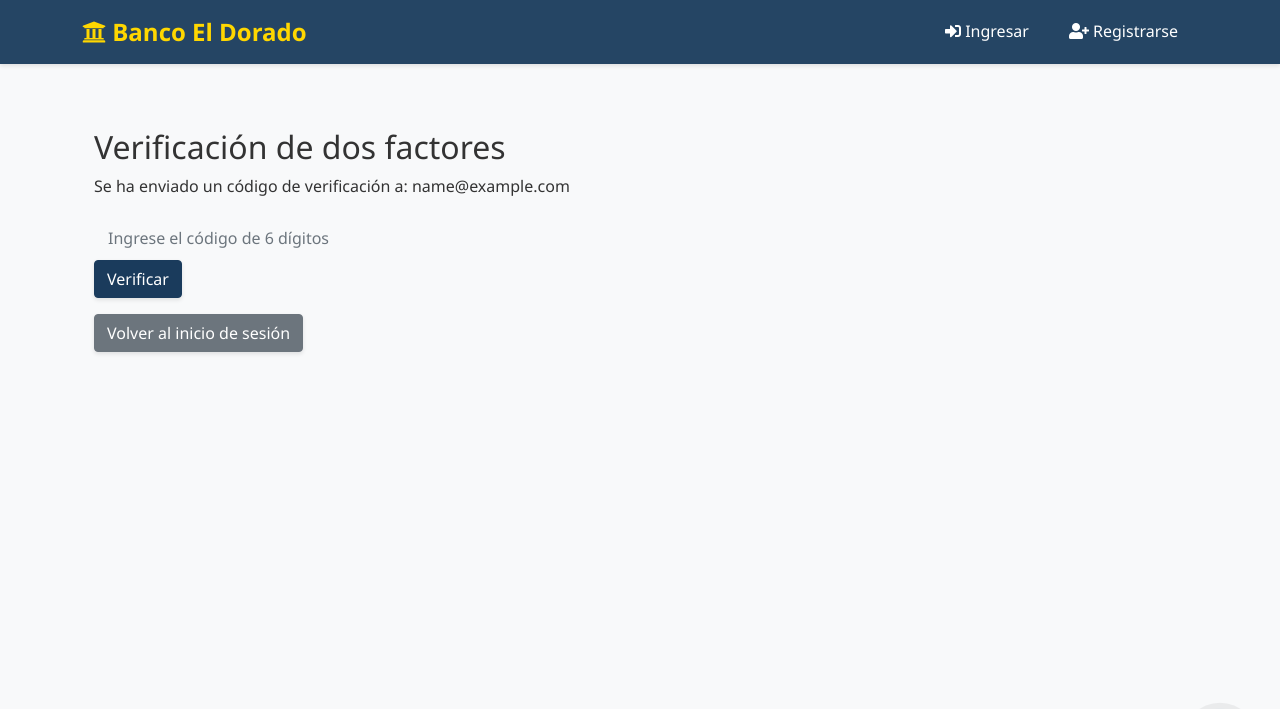
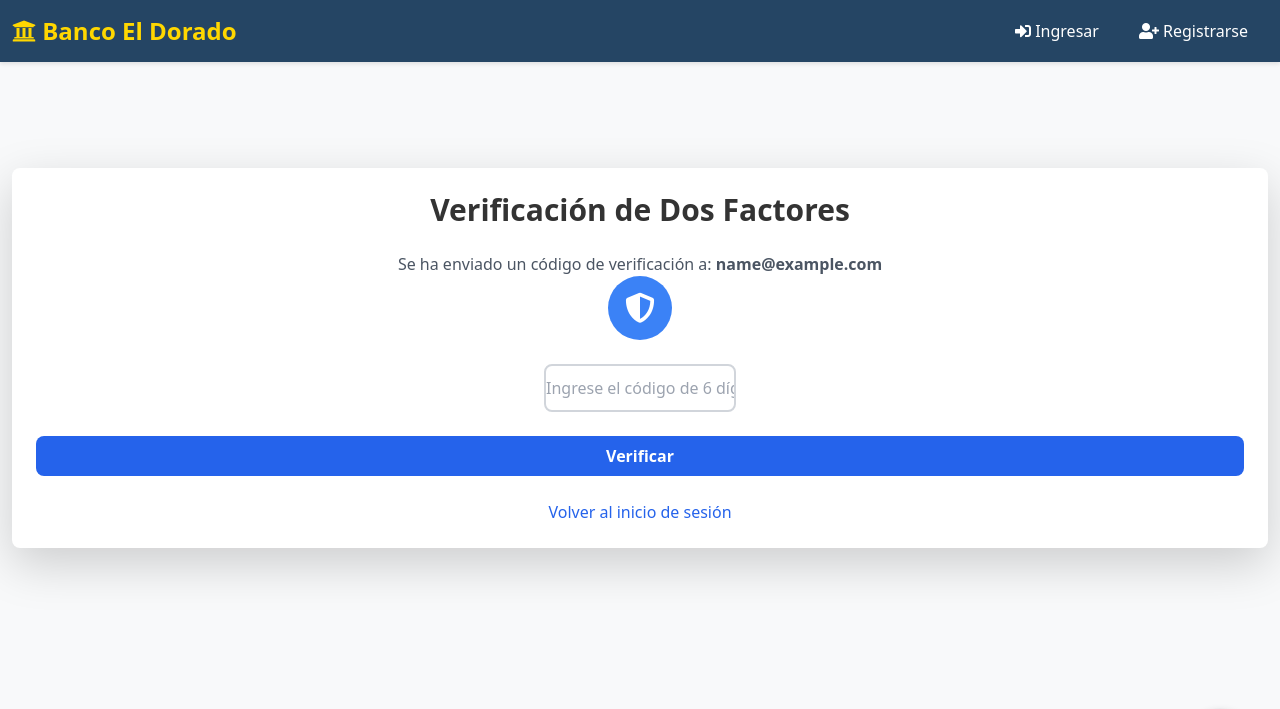
Before and after one commit to CristianGonzalezGG/Bank, a Django app: template blog/templates/blog/verify_2fa.html in a window 1280 px wide. Shown: the top 709 px of the page. Run offline with Django 3.2, Linux system fonts and the light colour scheme; the template is opened without the code that fills it: most values are stand-ins (such as "Sample title", 1, 10 or a date in 2020).

Commit message:
LOGIN 2FA, VERIFIED

```diff
--- a/blog/templates/blog/verify_2fa.html
+++ b/blog/templates/blog/verify_2fa.html
@@ -1,21 +1,52 @@
 {% extends 'base.html' %}
 
 {% block content %}
-<div class="container">
-    <h2>Verificación de dos factores</h2>
-    <p>Se ha enviado un código de verificación a: {{ email }}</p>
+<div class="container mx-auto mt-10 p-6 bg-white rounded-lg shadow-lg">
+    <h2 class="text-3xl font-bold text-center mb-6">Verificación de Dos Factores</h2>
+    <p class="text-center text-gray-600">Se ha enviado un código de verificación a: <strong>{{ email }}</strong></p>
 
-    <form method="post">
+    <div class="flex justify-center mb-4">
+        <div class="w-16 h-16 bg-blue-500 rounded-full flex items-center justify-center">
+            <i class="fas fa-shield-alt text-white text-3xl"></i>
+        </div>
+    </div>
+
+    <form method="post" class="flex justify-center mb-4">
         {% csrf_token %}
-        <div class="form-group">
-            <input type="text" name="code" maxlength="6" required
-                   class="form-control" placeholder="Ingrese el código de 6 dígitos">
-        </div>
-        <button type="submit" class="btn btn-primary">Verificar</button>
+        <input type="text" name="code" maxlength="6" required
+               class="w-48 h-12 text-center border-2 border-gray-300 rounded-lg focus:outline-none focus:ring-2 focus:ring-blue-500"
+               placeholder="Ingrese el código de 6 dígitos"
+               aria-label="Código de verificación"
+               pattern="\d{6}"
+               oninput="this.value = this.value.replace(/[^0-9]/g, '');">
     </form>
 
-    <div class="mt-3">
-        <a href="{% url 'blog:login' %}" class="btn btn-secondary">Volver al inicio de sesión</a>
+    <button type="button" class="w-full bg-blue-600 text-white font-semibold py-2 rounded-lg hover:bg-blue-700 transition duration-300" onclick="submitForm()">Verificar</button>
+
+    <div class="mt-4 text-center">
+        <a href="{% url 'blog:login' %}" class="text-blue-600 hover:underline">Volver al inicio de sesión</a>
     </div>
 </div>
+
+<!-- Agregar Tailwind CSS -->
+<link href="https://cdn.jsdelivr.net/npm/tailwindcss@2.2.19/dist/tailwind.min.css" rel="stylesheet">
+<!-- Agregar Font Awesome para el ícono -->
+<link rel="stylesheet" href="https://cdnjs.cloudflare.com/ajax/libs/font-awesome/5.15.4/css/all.min.css">
+<!-- Agregar animaciones de Animate.css -->
+<link rel="stylesheet" href="https://cdnjs.cloudflare.com/ajax/libs/animate.css/4.1.1/animate.min.css" />
+<script>
+    // Función para enviar el formulario
+    function submitForm() {
+        document.querySelector('form').submit();
+    }
+
+    // Animación de bienvenida
+    document.addEventListener('DOMContentLoaded', function() {
+        const container = document.querySelector('.container');
+        container.classList.add('animate__animated', 'animate__fadeIn');
+        setTimeout(() => {
+            container.classList.add('animate__animated', 'animate__bounce');
+        }, 1000);
+    });
+</script>
 {% endblock %}
```
Also changed, not shown: db.sqlite3, 1 other file.
